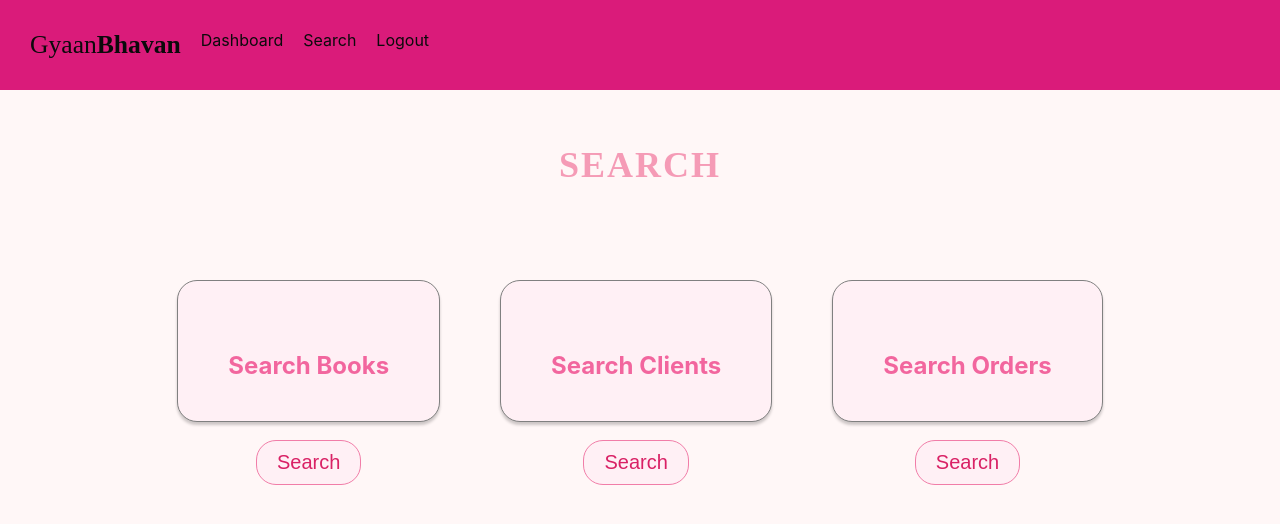
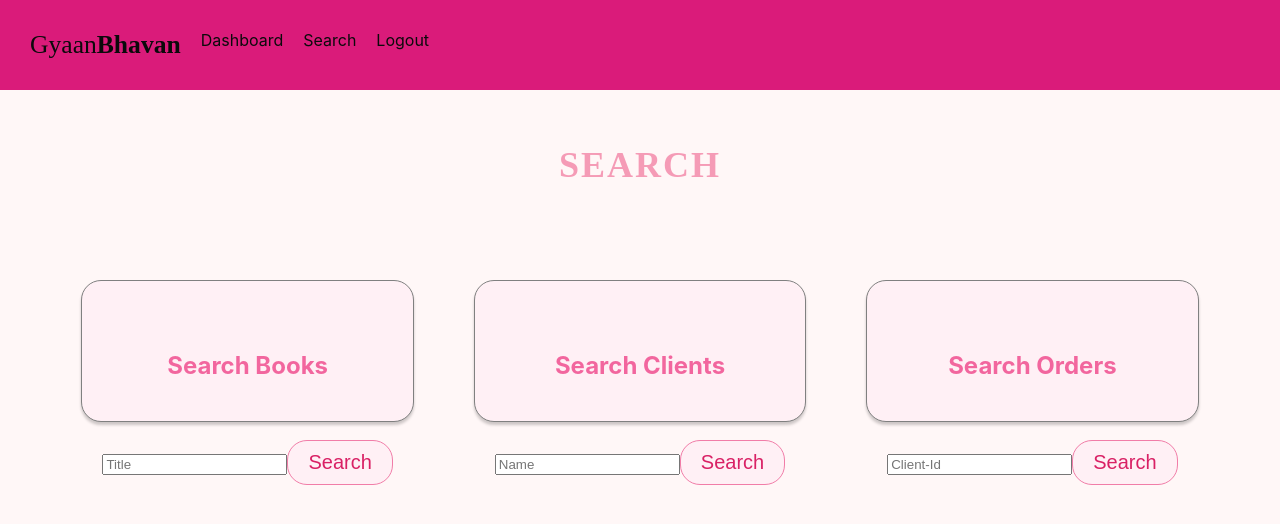
Before and after one commit to MinalChhatre10/CRUD-BOOK, a React (Create React App) app in the folder Client/client/: page /search in a window 1280 px wide. Shown: the top 524 px of the page. Built offline with nearby package versions, Linux system fonts and the light colour scheme.

Commit message:
Style search

```diff
--- a/Client/client/src/Pages/Search.jsx
+++ b/Client/client/src/Pages/Search.jsx
@@ -12,19 +12,22 @@ const Search = () => {
 
       <div className="search-card">
         <h2>Search Books</h2>
-        <Link to="/search-books">
+        <input type="text" name="title" placeholder='Title' />
+        <Link to="/searchbooks">
           <button className="search-button">Search</button>
         </Link>
       </div>
       <div className="search-card">
         <h2>Search Clients</h2>
-        <Link to="/search-clients">
+        <input type="text" name="name" placeholder='Name' />
+        <Link to="/searchclients">
           <button className="search-button">Search</button>
         </Link>
       </div>
       <div className="search-card">
         <h2>Search Orders</h2>
-        <Link to="/search-orders">
+        <input type="text" name="idClient" placeholder='Client-Id' />
+        <Link to="/searchorders">
           <button className="search-button">Search</button>
         </Link>
       </div>
```
